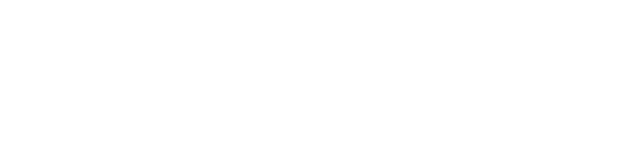
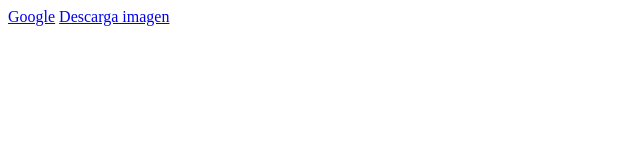
Before and after one commit to ignaciocolussi/pruebapages, a plain HTML site: page index.html in a window 1280 px wide. Shown: the whole page, without its empty margins (0-640 px from the left). Drawn offline with Linux system fonts and the light colour scheme.

Commit message:
Update index.html

```diff
--- a/index.html
+++ b/index.html
@@ -1,3 +1,4 @@
 <HTML>
-  <a src="google.com"></a>
+  <a href="google.com">Google</a>
+  <a href="/zjld5kbomy571.jpg">Descarga imagen</a>
 </HTML>
```
